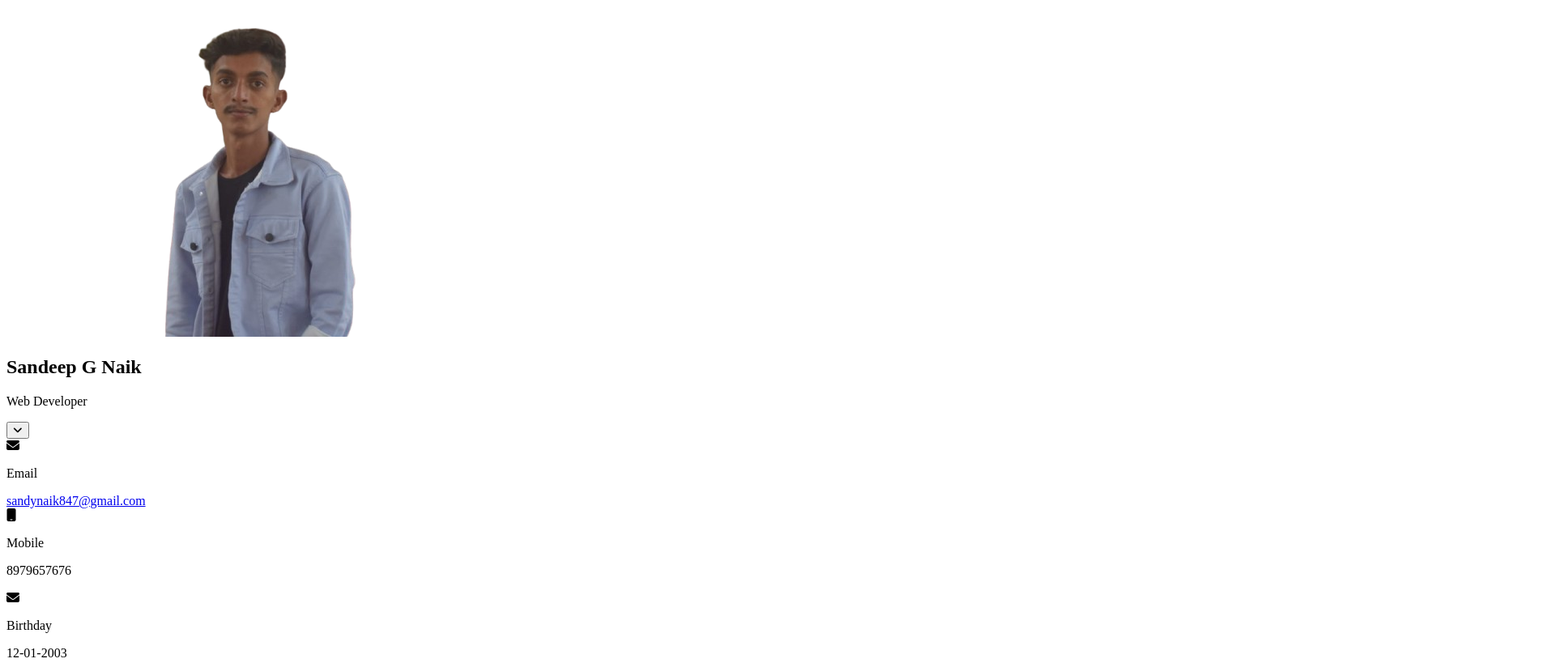
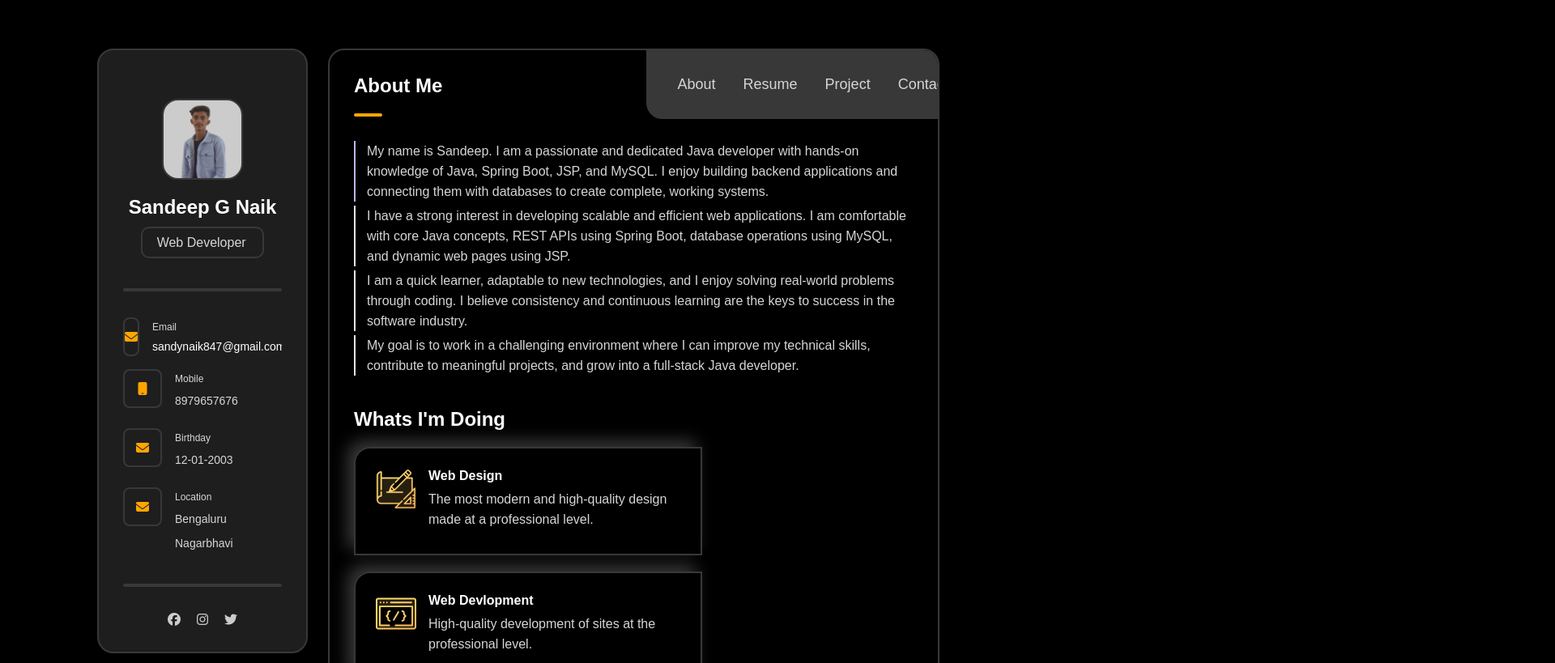
Before and after one commit to SandeepNaik12/responsive-portfolio, a plain HTML site: page index.html in a window 1280 px wide. Shown: the top 819 px of the page at 81% size, 1920 px wide, since content can reach past the window. Drawn offline with nearby package versions, Linux system fonts and the light colour scheme; the site is published under a folder, as on GitHub Pages, so addresses that start at the root find nothing.

Commit message:
fixed paths

```diff
--- a/index.html
+++ b/index.html
@@ -3,7 +3,7 @@
 <head>
     <meta charset="UTF-8">
     <meta name="viewport" content="width=device-width, initial-scale=1.0">
-    <link rel="stylesheet" href="/Css/style.css">
+    <link rel="stylesheet" href="./Css/style.css">
 
     <!-- font icons cdn links -->
      <link rel="stylesheet" href="https://cdnjs.cloudflare.com/ajax/libs/font-awesome/6.6.0/css/all.min.css"/>
@@ -566,7 +566,7 @@
         </article>
     </section>
     </main>
-    <script src="Js/script.js"></script>
+    <script src="./Js/script.js"></script>
     <script src="https://cdn.jsdelivr.net/npm/emailjs-com@3/dist/email.min.js"></script>
 <script>
 (function(){
```
